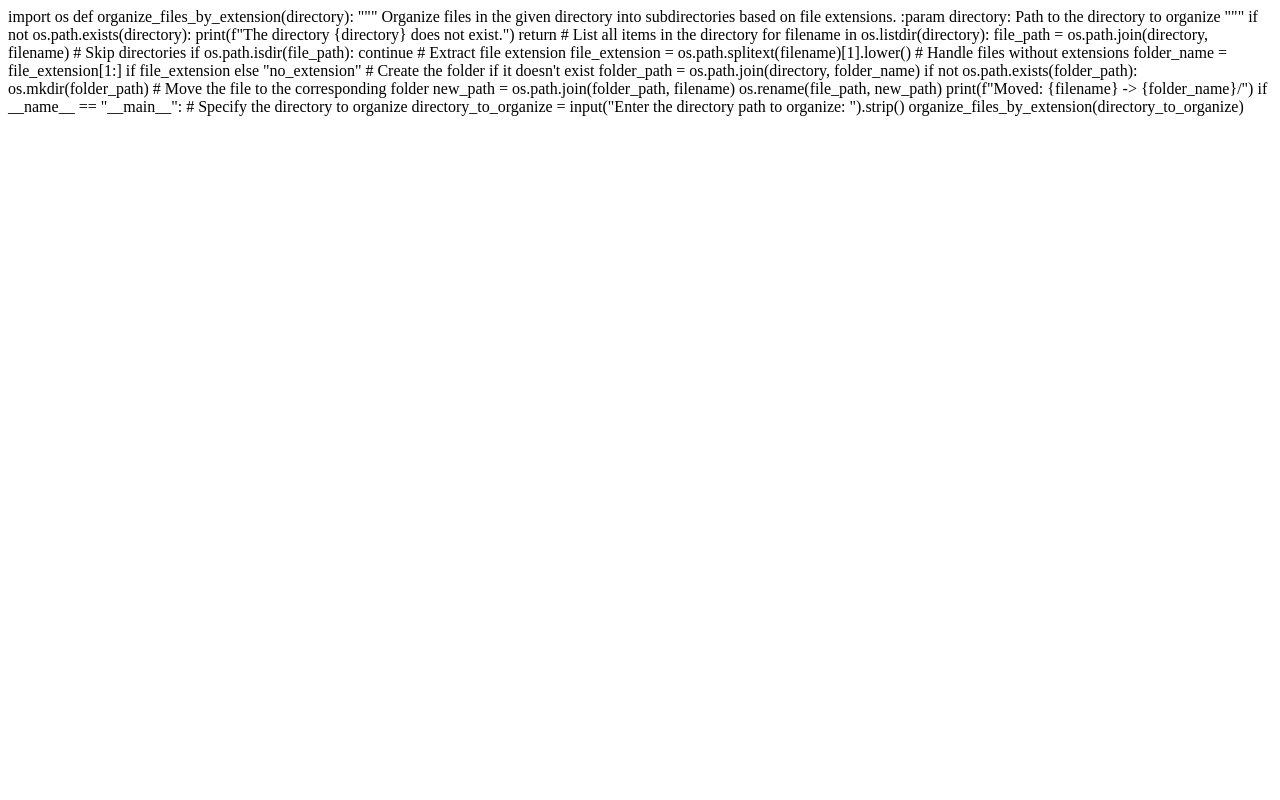
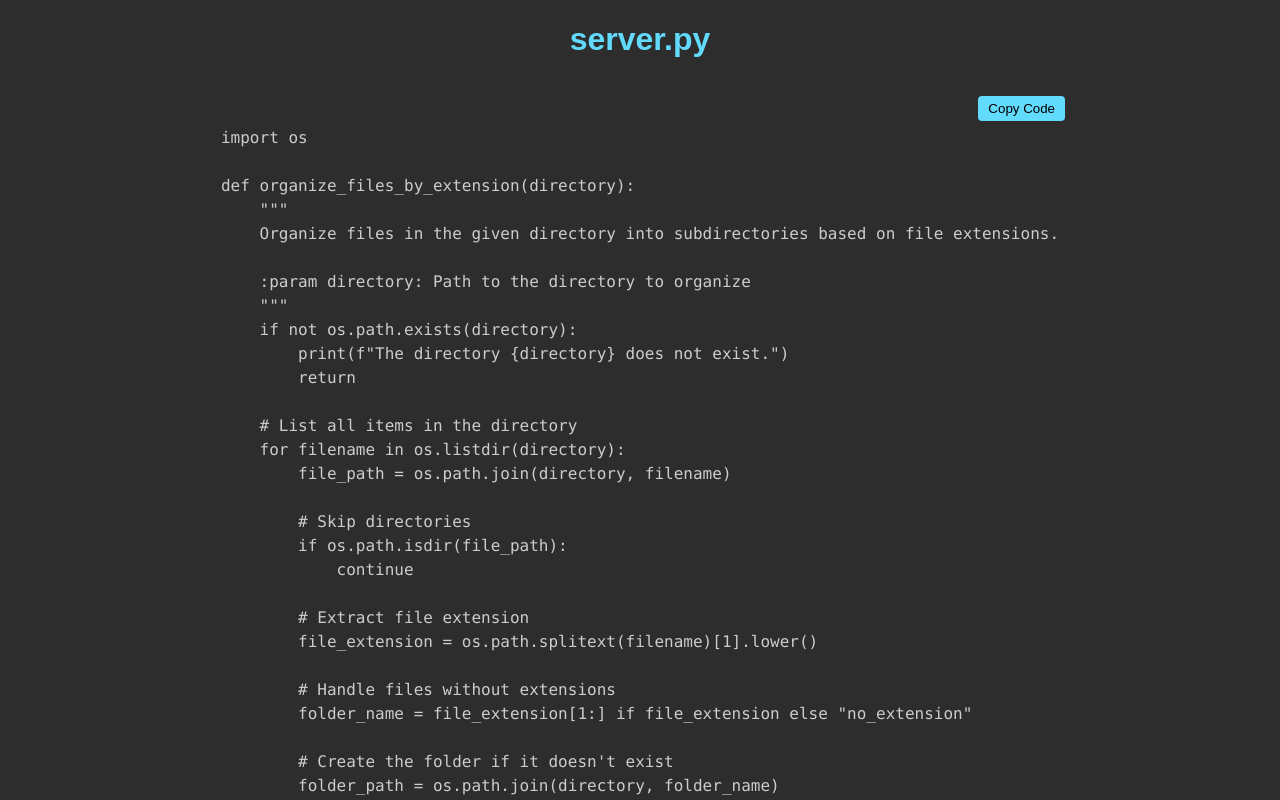
Before and after one commit to asianman78607/akshit_kohli_file_organizer2, a plain HTML site: page index.html in a window 1280 px wide. Shown: the top 800 px of the page. Drawn offline with nearby package versions, Linux system fonts and the light colour scheme.

Commit message:
Update index.html

```diff
--- a/index.html
+++ b/index.html
@@ -1,12 +1,62 @@
 <!DOCTYPE html>
 <html lang="en">
+
 <head>
     <meta charset="UTF-8">
     <meta name="viewport" content="width=device-width, initial-scale=1.0">
-    <title>Document</title>
+    <title>Python Code Viewer</title>
+    <!-- Prism.js for syntax highlighting -->
+    <link href="https://cdnjs.cloudflare.com/ajax/libs/prism/1.29.0/themes/prism-tomorrow.min.css" rel="stylesheet">
+    <style>
+        body {
+            display: flex;
+            flex-direction: column;
+            justify-content: center;
+            align-items: center;
+            min-height: 100vh;
+            margin: 0;
+            background-color: #2d2d2d;
+            color: #ffffff;
+            font-family: Arial, sans-serif;
+        }
+
+        h1 {
+            margin-bottom: 20px;
+            color: #61dafb;
+        }
+
+        pre {
+            position: relative;
+            background: #1e1e1e;
+            border-radius: 8px;
+            padding: 20px;
+            overflow-x: auto;
+            max-width: 80%;
+            margin: 20px auto;
+        }
+
+        button.copy-btn {
+            position: absolute;
+            top: 10px;
+            right: 10px;
+            background: #61dafb;
+            border: none;
+            color: #000;
+            border-radius: 4px;
+            cursor: pointer;
+            padding: 5px 10px;
+        }
+
+        button.copy-btn:hover {
+            background: #21a1f1;
+        }
+    </style>
 </head>
+
 <body>
-    import os
+    <h1>server.py</h1>
+    <pre><button class="copy-btn">Copy Code</button><code class="language-python">
+import os
 
 def organize_files_by_extension(directory):
     """
@@ -47,5 +97,20 @@ if __name__ == "__main__":
     directory_to_organize = input("Enter the directory path to organize: ").strip()
     organize_files_by_extension(directory_to_organize)
 
+
+</code></pre>
+
+    <script src="https://cdnjs.cloudflare.com/ajax/libs/prism/1.29.0/prism.min.js"></script>
+    <script>
+        document.querySelectorAll('.copy-btn').forEach((btn) => {
+            btn.addEventListener('click', (event) => {
+                const codeBlock = event.target.nextElementSibling.innerText;
+                navigator.clipboard.writeText(codeBlock).then(() => {
+                    alert('Code copied to clipboard!');
+                });
+            });
+        });
+    </script>
 </body>
+
 </html>
```
